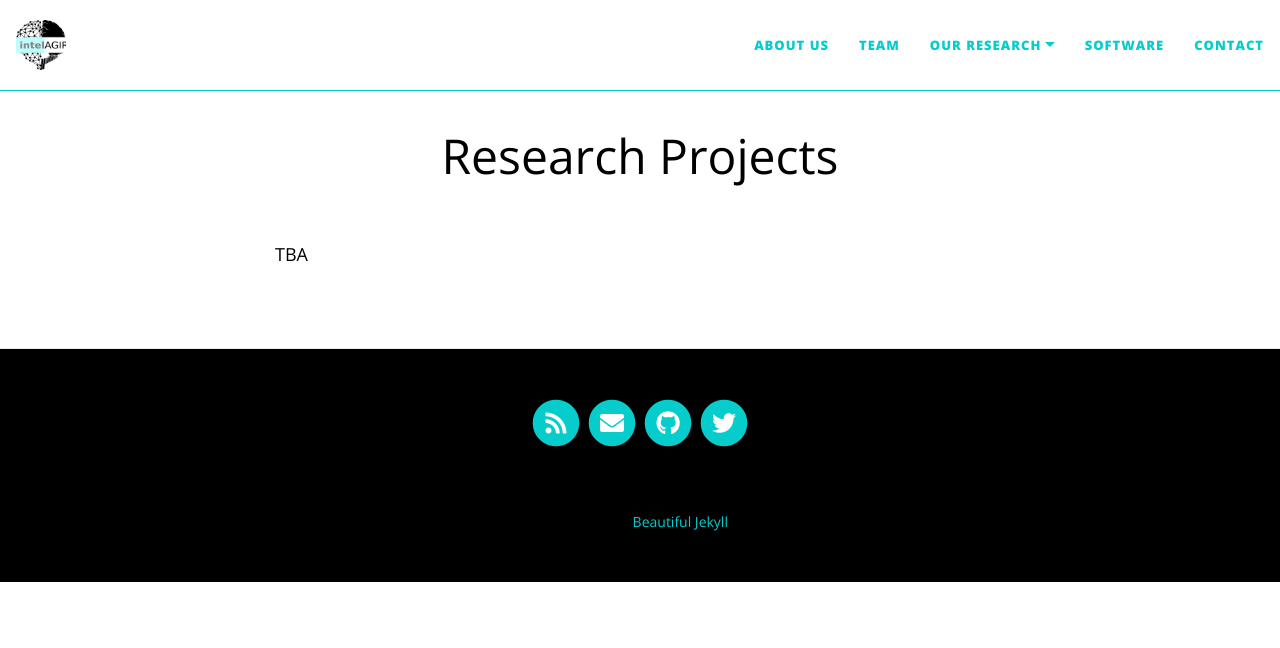
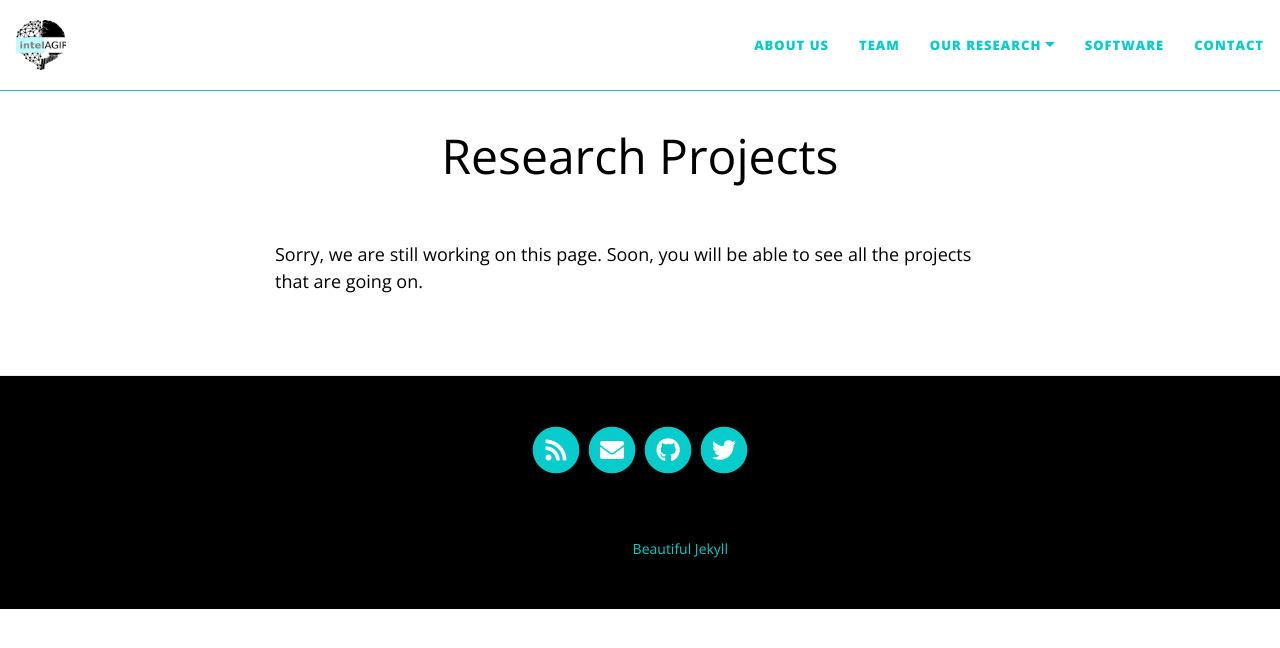
Before and after one commit to IntelAgir-Research-Group/intelagir-research-group.github.io, a Jekyll site: the page built from pages/projects.md, in a window 1280 px wide. Shown: the top 648 px of the page. Built offline with Jekyll 4.4.1, drawn with Linux system fonts in a browser that asks for light colours; nearby versions of some CDN libraries.

Commit message:
Update projects.md

```diff
--- a/pages/projects.md
+++ b/pages/projects.md
@@ -3,7 +3,8 @@ layout: page
 title: Research Projects
 ---
 
-TBA
+Sorry, we are still working on this page. Soon, you will be able to see all the projects that are going on.
+
 <!-- subtitle: X  -->
 
 <!--
```
